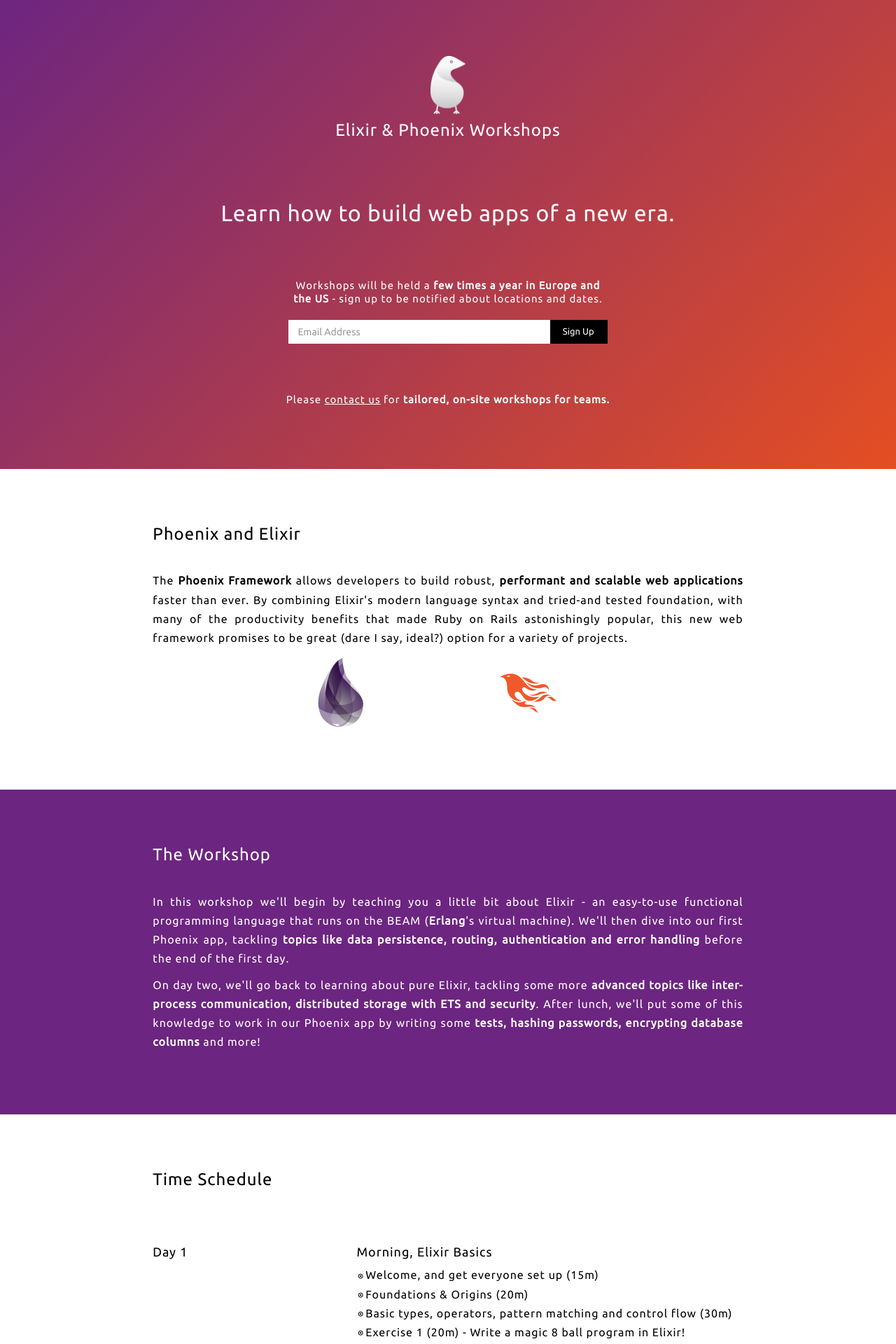
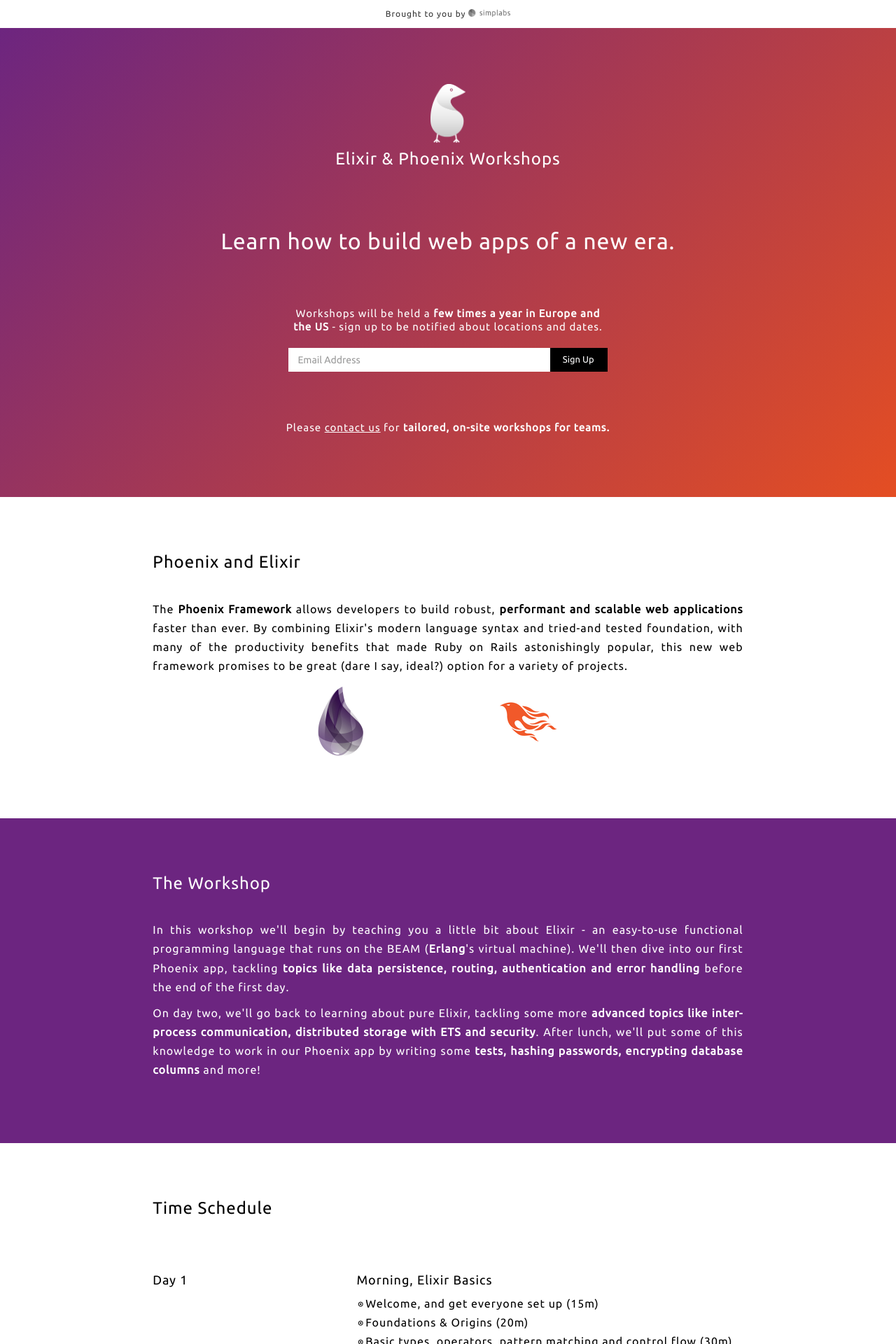
Before and after one commit to mainmatter/elixir-phoenix-workshops, a Jekyll site: the page built from index.html, in a window 1280 px wide. Shown: the top 1920 px of the page at 70% size. Built offline with Jekyll 4.4.1, drawn with Linux system fonts in a browser that asks for light colours; nearby versions of some CDN libraries.

Commit message:
Add header

```diff
--- a/css/main.scss
+++ b/css/main.scss
@@ -371,6 +371,13 @@
   }
 }
 
+.header {
+  background-color: #fff;
+  padding: 10px 0;
+  font-size: 12px;
+  text-align: center;
+}
+
 @media (max-width: 768px) {
   .section {
     h3 {
--- a/index.html
+++ b/index.html
@@ -3,6 +3,12 @@
 title: Elixir & Phoenix Workshops
 ---
 <a name="top"></a>
+
+<div class="row header">
+    <span>Brought to you by </span>
+    <i class="simplabs"></i>
+</div>
+
 <div class="row title">
   <div class="col-md-8 col-md-offset-2 col-sm-10 col-sm-offset-1 col-xs-12">
     <div class="row">
```
